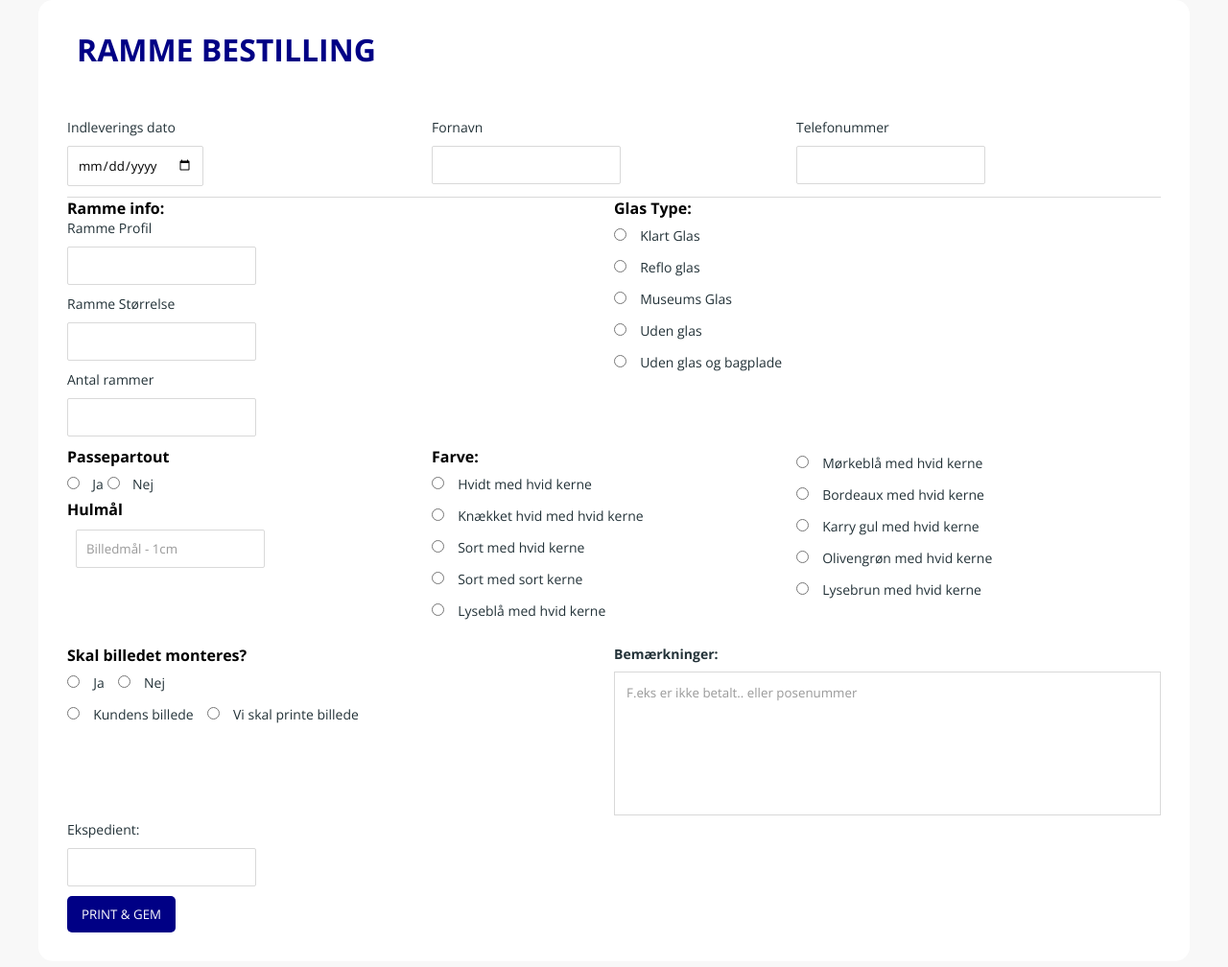
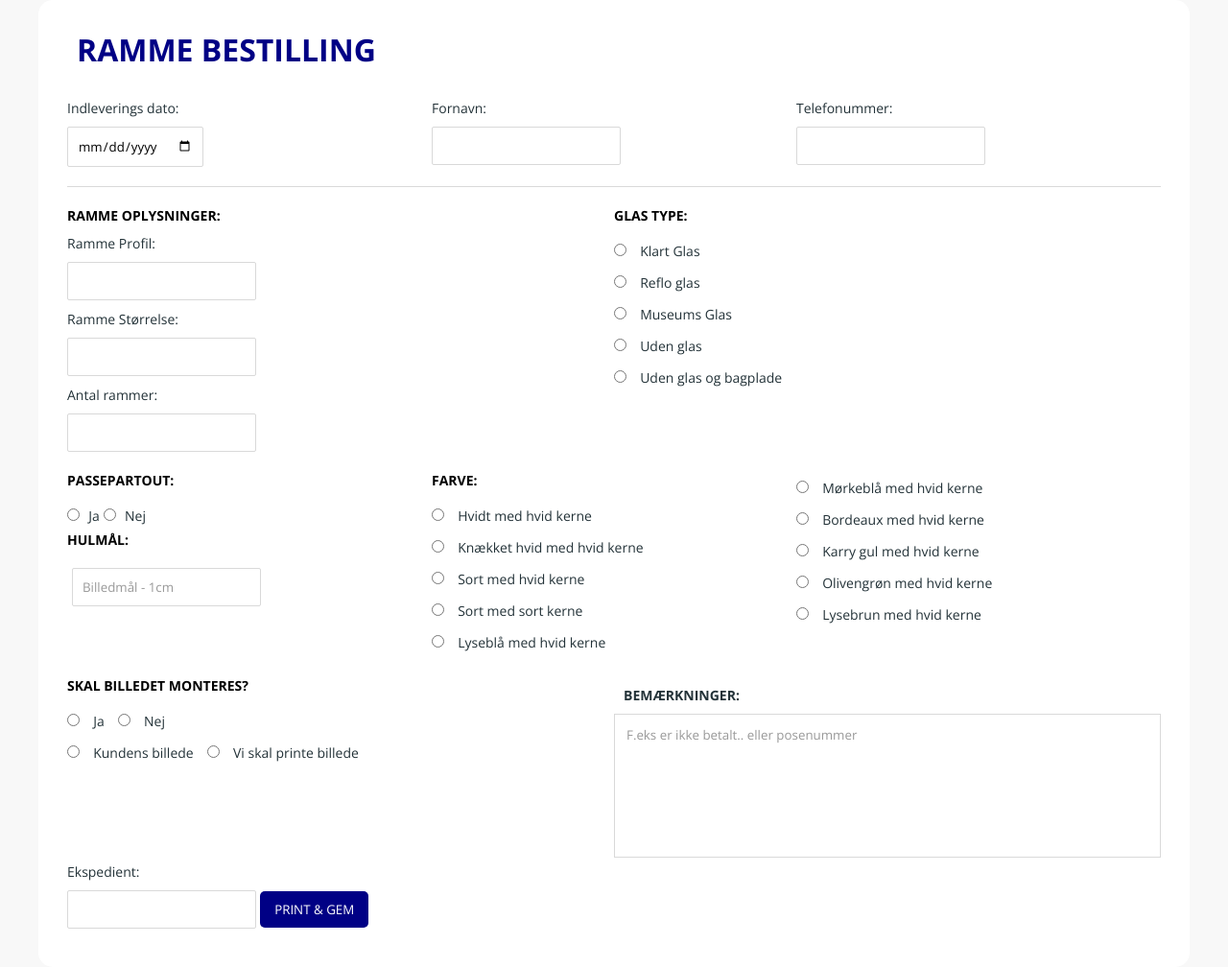
Before and after one commit to LasseLykke/Donnes, a PHP site: page /rammeOrdre.php in a window 1280 px wide. Shown: the whole page at 96% size. Before the commit the page ends 972 px from the top, so only its background shows below. Run offline with PHP 8.4, Linux system fonts and the light colour scheme.

Commit message:
added the final styling to the forms

```diff
--- a/rammeOrdre.php
+++ b/rammeOrdre.php
@@ -111,15 +111,15 @@ $mysqli->close();
 <!-- Basic infomation -->
 <div class="baseinfo">
     <div class="dato">
-        <label for="dates">Indleverings dato</label>
+        <label for="dates">Indleverings dato:</label>
         <input type="date" id="dates" name="Indleveringsdato">
     </div>
     <div class="kundenavn">
-        <label for="fornavn">Fornavn</label>
+        <label for="fornavn">Fornavn:</label>
         <input type="text" id="fornavn" name="fornavn">
     </div>
     <div class="kundenummer">
-        <label for="telefonnummer">Telefonummer</label>
+        <label for="telefonnummer">Telefonummer:</label>
         <input type="number" id="telefonnummer" name="telefonnummer">
     </div>
 </div>
@@ -134,19 +134,19 @@ $mysqli->close();
     <!-- Ramme information -->
     <div class="ramme-wrapper">
     <div class="ramme">
-        <h4>Ramme info:</h4>
-        <label for="profil">Ramme Profil</label>
+    <h6>Ramme oplysninger:</h6>
+        <label for="profil">Ramme Profil:</label>
         <input type="number" id="profil" name="profil">
-        <label for="størrelse">Ramme Størrelse</label>
+        <label for="størrelse">Ramme Størrelse:</label>
         <input type="text" id="størrelse" name="størrelse">
-        <label for="antal">Antal rammer</label>
+        <label for="antal">Antal rammer:</label>
         <input type="number" id="antal" name="antal">
     </div>
 
 
 <!-- Glas og Passepartout information -->
 <div class="glas">
-    <h4>Glas Type:</h4>
+    <h6>Glas Type:</h6>
         <input type="radio" id="klart" name="glastype" value="Klart glas" required>
             <label for="klart">Klart Glas</label><br>
             <input type="radio" id="reflo" name="glastype" value="Reflo glas" required>
@@ -163,17 +163,17 @@ $mysqli->close();
 
     <div class="passepartout-wrapper">
         <div class="ppinfo">
-            <h4>Passepartout</h4>
+            <h6>Passepartout:</h6>
             <input type="radio" id="passepartout_ja" name="passepartout" value="Ja">
             <label for="passepartout_ja">Ja</label>
             <input type="radio" id="passepartout_nej" name="passepartout" value="Nej">
-            <label for="passepartout_nej">Nej</label>
-            <h4>Hulmål</h4>
+            <label for="passepartout_nej">Nej</label><br>
+            <h6>Hulmål:</h6>
             <label for="hulmål"></label>
             <input type="text" id="hulmål" placeholder="Billedmål - 1cm" name="hulmål">
         </div>
         <div class="ppfarve1">
-            <h4>Farve:</h4>
+            <h6>Farve:</h6>
             <input type="radio" id="8001" name="passepartoutFarve" value="8001">
             <label for="profil_8001">Hvidt med hvid kerne</label><br>
             <input type="radio" id="8213" name="passepartoutFarve" value="8213">
@@ -203,7 +203,7 @@ $mysqli->close();
     <!-- Montering og print information & bemærkning -->
     <div class="monteringsinfo">
         <div class="montering">
-            <h4>Skal billedet monteres?</h4>
+            <h6>Skal billedet monteres?</h6>
             <input type="radio" id="montering_JA" name="montering" value="Ja">
             <label for="montering_JA">Ja</label>
             <input type="radio" id="montering_NEJ" name="montering" value="Nej">
@@ -244,12 +244,9 @@ $mysqli->close();
     <div class="ekspedient">
         <label for="ekspedient">Ekspedient:</label>
         <input type="text" id="ekspedient" name="ekspedient" >
+        <button class="saveBtn" onClick="window.print()">PRINT & GEM</button>
     </div>
 
-
-
-
-<button class="saveBtn" onClick="window.print()">PRINT & GEM</button>
 
 
 </form>
--- a/style/forms.css
+++ b/style/forms.css
@@ -8,10 +8,18 @@ body {
 
 .bestillingsheader {
     text-align: left;
-    padding: 0px 0px 50px 10px;
+    padding: 0px 0px 30px 10px;
     color: var(--deepblue);
     text-transform: uppercase;
 }
+
+h6 {
+    font-weight: 700;
+    text-transform: uppercase;
+    font-size: 14px;
+    padding-bottom: 10px;
+}
+
 
 form {
     background-color: var(--white);
@@ -61,7 +69,7 @@ label {
     display: grid;
     grid-template-columns: repeat(3, 1fr);
     border-bottom: 1px solid var(--grey);
-    padding-bottom: 1px;
+    padding-bottom: 10px;
 }
 
 .baseinfo label {
@@ -73,6 +81,9 @@ label {
 .ramme-wrapper{
     display: grid;
     grid-template-columns: repeat(2, 1fr);
+    padding-top: 20px;
+    padding-bottom: 10px;
+
 }
 
 .ramme {
@@ -94,20 +105,21 @@ label {
 
 .ppinfo label {
     padding: 0px;
-    padding-left: 9px;
+    padding-left: 5px;
 }
 
 .monteringsinfo {
-    margin-top: 20px;
+    padding-top: 20px;
     display: grid;
     grid-template-columns: repeat(2, 1fr);
+
 }
 
 .bemærkning label {
     display: block;
-    padding: 0px;
-    margin-bottom: 9px;
-    font-weight: 600;
+    font-weight: 700;
+    text-transform: uppercase;
+    font-size: 14px;
 }
 
 .bemærkning textarea {
--- a/style/typography.css
+++ b/style/typography.css
@@ -19,7 +19,6 @@ h1 {
 
 .loginHeader {
     text-align: center;
-
 	margin-bottom: 40px;
 }
 
```
